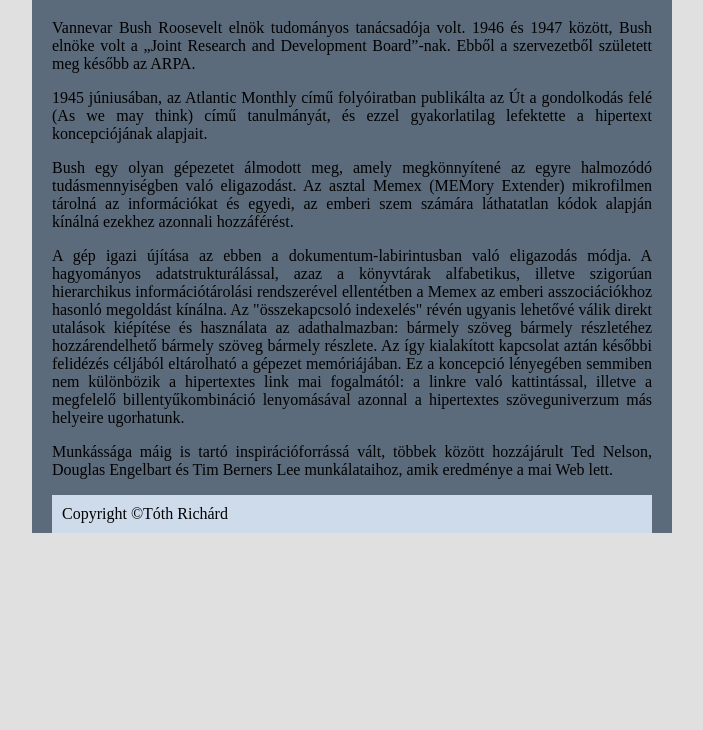
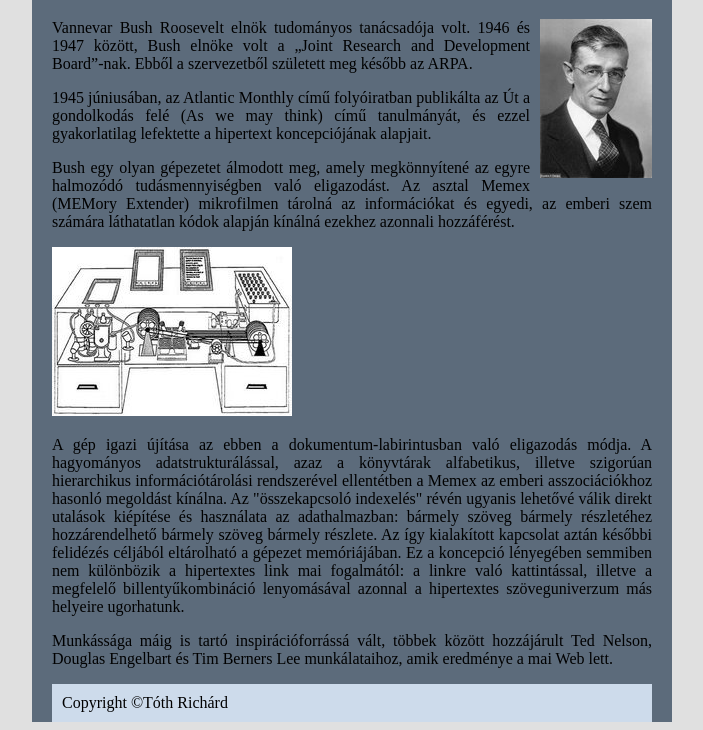
Before and after one commit to tricsi2006/2021-11-17_Az-internet-tortenete, a plain HTML site: page bush.html in a window 1280 px wide. Shown: the part 167-897 px from the top of the page, without its empty margins (288-991 px from the left). Before the commit the page ends 800 px from the top, so only its background shows below. Drawn offline with Linux system fonts and the light colour scheme.

Commit message:
7.feladat

```diff
--- a/bush.html
+++ b/bush.html
@@ -45,9 +45,14 @@
 
       <div id="content"></div>
     <h1>  Vannevar Bush (1890-1974)</h1>
+
+<img src="vannevarbush.jpg" alt="Vannevar Bush" class="jobbra">
+
 <p>Vannevar Bush Roosevelt elnök tudományos tanácsadója volt. 1946 és 1947 között, Bush elnöke volt a „Joint Research and Development Board”-nak. Ebből a szervezetből született meg később az ARPA.</p>
 <p>1945 júniusában, az Atlantic Monthly című folyóiratban publikálta az Út a gondolkodás felé (As we may think) című tanulmányát, és ezzel gyakorlatilag lefektette a hipertext koncepciójának alapjait.</p>
 <p>Bush egy olyan gépezetet álmodott meg, amely megkönnyítené az egyre halmozódó tudásmennyiségben való eligazodást. Az asztal Memex (MEMory Extender) mikrofilmen tárolná az információkat és egyedi, az emberi szem számára láthatatlan kódok alapján kínálná ezekhez azonnali hozzáférést.</p>
+
+<p class="center"></p><img src="memex.jpg" alt="memex"> </p>
 <p>A gép igazi újítása az ebben a dokumentum-labirintusban való eligazodás módja. A hagyományos adatstrukturálással, azaz a könyvtárak alfabetikus, illetve szigorúan hierarchikus információtárolási rendszerével ellentétben a Memex az emberi asszociációkhoz hasonló megoldást kínálna. Az "összekapcsoló indexelés" révén ugyanis lehetővé válik direkt utalások kiépítése és használata az adathalmazban: bármely szöveg bármely részletéhez hozzárendelhető bármely szöveg bármely részlete. Az így kialakított kapcsolat aztán későbbi felidézés céljából eltárolható a gépezet memóriájában. Ez a koncepció lényegében semmiben nem különbözik a hipertextes link mai fogalmától: a linkre való kattintással, illetve a megfelelő billentyűkombináció lenyomásával azonnal a hipertextes szöveguniverzum más helyeire ugorhatunk.</p>
 <p>Munkássága máig is tartó inspirációforrássá vált, többek között hozzájárult Ted Nelson, Douglas Engelbart és Tim Berners Lee munkálataihoz, amik eredménye a mai Web lett.</p>
 
--- a/style.css
+++ b/style.css
@@ -83,6 +83,7 @@ background-color: #b1b7df;
 
 .jobbra {
   float: right;
+  margin-left: 10px;
 }
 
 .active {
```
